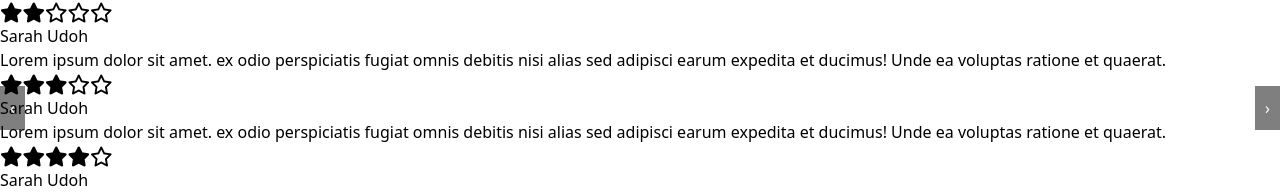
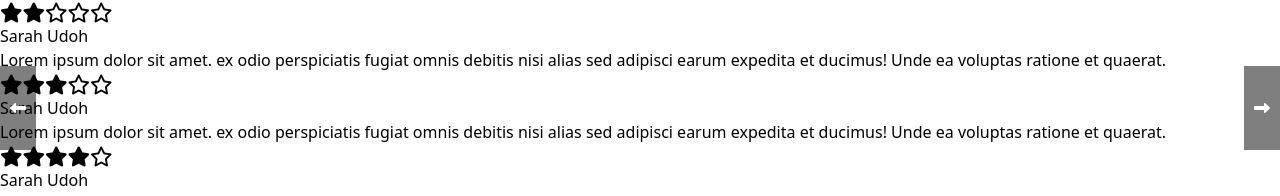
Before and after one commit to codynego/ReactEcom, a React (Vite) app: page / in a window 1280 px wide. Shown: the part 3288-3484 px from the top of the page. Built offline with nearby package versions, Linux system fonts and the light colour scheme.

Commit message:
enhance Testimonial component with improved scroll buttons and updated styles; adjust padding for better layout

```diff
--- a/src/Testomonial/Testimonial.jsx
+++ b/src/Testomonial/Testimonial.jsx
@@ -12,7 +12,9 @@ export const Testimonial = () => {
     <div className='py-20'>
         <h1 className='text-4xl md:text-6xl'>OUR HAPPY CUSTOMERS</h1>
         <div className='relative'>
-            <button className='scroll-button left md:block hidden' onClick={() => scrollContainer('left')}>‹</button>
+            <button className='scroll-button hover:bg-slate-900 left md:block hidden rounded-xl' onClick={() => scrollContainer('left')}>
+            <i className="fa-solid fa-left-long"></i>
+            </button>
             <div className='testimonial-container grid gap-5 my-10 grid-flow-col auto-cols-[90%] md:auto-cols-[30%] overflow-x-scroll'>
                 <TestimonialCard review={3}/>
                 <TestimonialCard review={4}/>
@@ -22,7 +24,9 @@ export const Testimonial = () => {
                 <TestimonialCard review={2}/>
                 <TestimonialCard review={3}/>
             </div>
-            <button className='scroll-button right md:block hidden' onClick={() => scrollContainer('right')}>›</button>
+            <button className='scroll-button right md:block hidden hover:bg-slate-900 rounded-xl' onClick={() => scrollContainer('right')}>
+            <i class="fa-solid fa-right-long"></i>
+            </button>
         </div>
     </div>
   )
--- a/src/index.css
+++ b/src/index.css
@@ -73,7 +73,7 @@ h1 {
   background-color: rgba(0, 0, 0, 0.5);
   color: white;
   border: none;
-  padding: 10px;
+  padding: 30px 10px;
   cursor: pointer;
   z-index: 1;
 }
```
Also changed, not shown: src/Footer/PromoCard.jsx (added).
